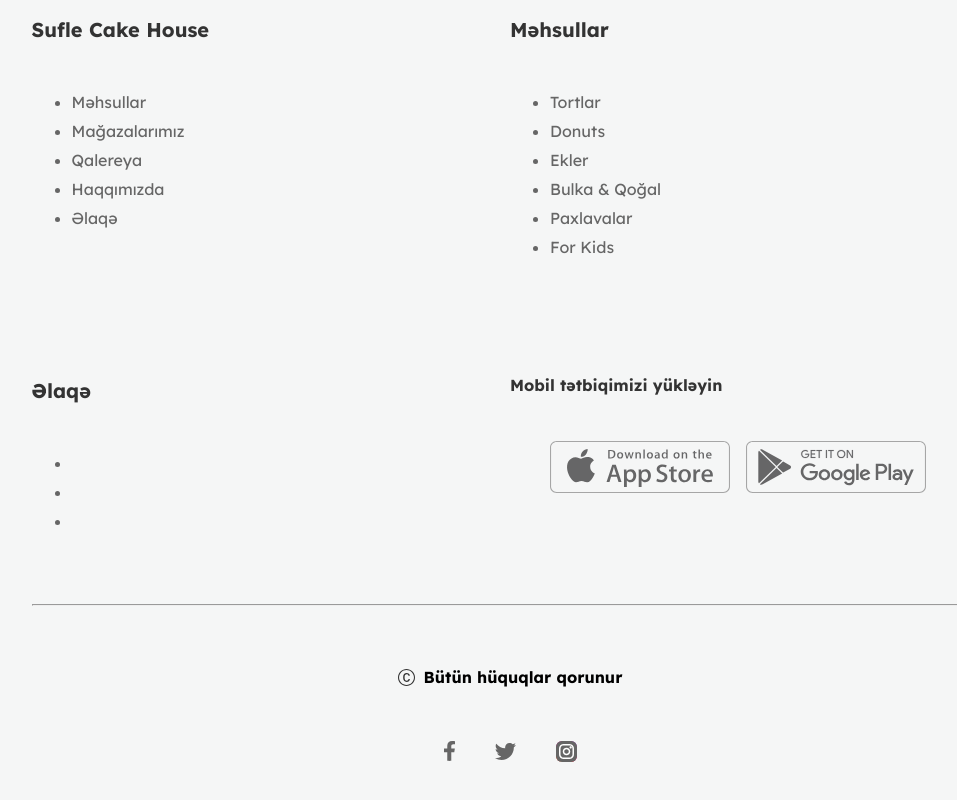
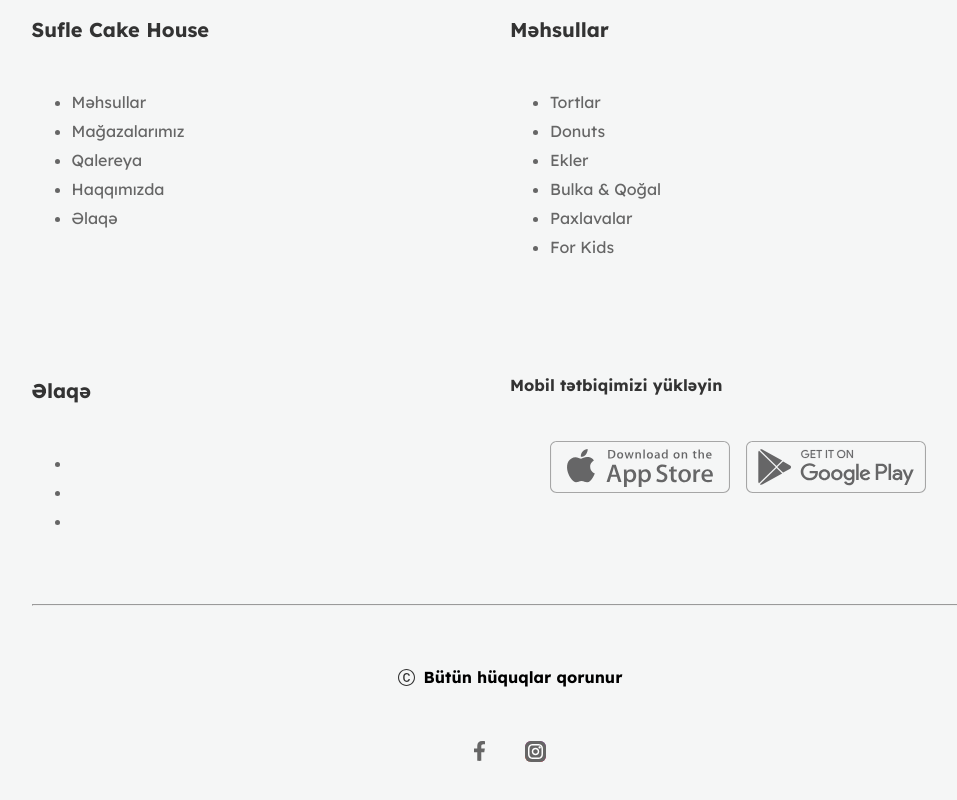
Before and after one commit to tarlansoltanov/sufle-front, a React (Vite) app: page /products in a window 1280 px wide. Shown: the part 1038-1838 px from the top of the page, without its empty margins (130-1087 px from the left). Built offline with nearby package versions, Linux system fonts and the light colour scheme; no server answers.

Commit message:
Footer Padding Bottom and Twitter Icon Removed

```diff
--- a/src/components/Container/Container.tsx
+++ b/src/components/Container/Container.tsx
@@ -1,12 +1,15 @@
 import React from 'react';
+import cs from 'classnames';
+
 import styles from './Container.module.scss';
 
 interface Props {
   children: React.ReactNode;
+  className?: string;
 }
 
-const Container = ({ children }: Props) => {
-  return <div className={styles.container}>{children}</div>;
+const Container = ({ children, className }: Props) => {
+  return <div className={cs(styles.container, className)}>{children}</div>;
 };
 
 export default Container;
--- a/src/components/Footer/Footer.module.scss
+++ b/src/components/Footer/Footer.module.scss
@@ -9,6 +9,10 @@
   @media screen and (max-width: 768px) {
     padding-top: 10px;
   }
+}
+
+.container {
+  padding-bottom: 0;
 }
 
 .widgetSection {
--- a/src/components/Footer/Footer.tsx
+++ b/src/components/Footer/Footer.tsx
@@ -18,7 +18,7 @@ const Footer = () => {
 
   return (
     <footer className={styles.footer}>
-      <Container>
+      <Container className={styles.container}>
         <hr />
 
         <section className={styles.widgetSection}>
@@ -135,10 +135,6 @@ const Footer = () => {
             </a>
 
             <a href="#">
-              <img src="/src/assets/images/icons/twitter.svg" alt="Twitter" />
-            </a>
-
-            <a href="#">
               <img src="/src/assets/images/icons/instagram.svg" alt="Instagram" />
             </a>
           </div>
--- a/src/components/Header/Header.module.scss
+++ b/src/components/Header/Header.module.scss
@@ -78,7 +78,11 @@
   &Footer {
     display: none;
 
+    gap: 40px;
+
     & > a {
+      width: auto;
+
       & > img {
         @media screen and (max-width: 1280px) {
           filter: invert(17%) sepia(64%) saturate(6667%) hue-rotate(342deg) brightness(91%)
--- a/src/components/Header/Header.tsx
+++ b/src/components/Header/Header.tsx
@@ -96,10 +96,6 @@ const Header = () => {
               </a>
 
               <a href="#">
-                <img src="/src/assets/images/icons/twitter.svg" alt="Twitter" />
-              </a>
-
-              <a href="#">
                 <img src="/src/assets/images/icons/instagram.svg" alt="Instagram" />
               </a>
             </li>
--- a/src/views/product/image-gallery.css
+++ b/src/views/product/image-gallery.css
@@ -26,6 +26,10 @@
 }
 
 
+.image-gallery-bullets {
+  z-index: 1;
+}
+
 .image-gallery-bullet {
   background-color: #fff !important;
 }
```
